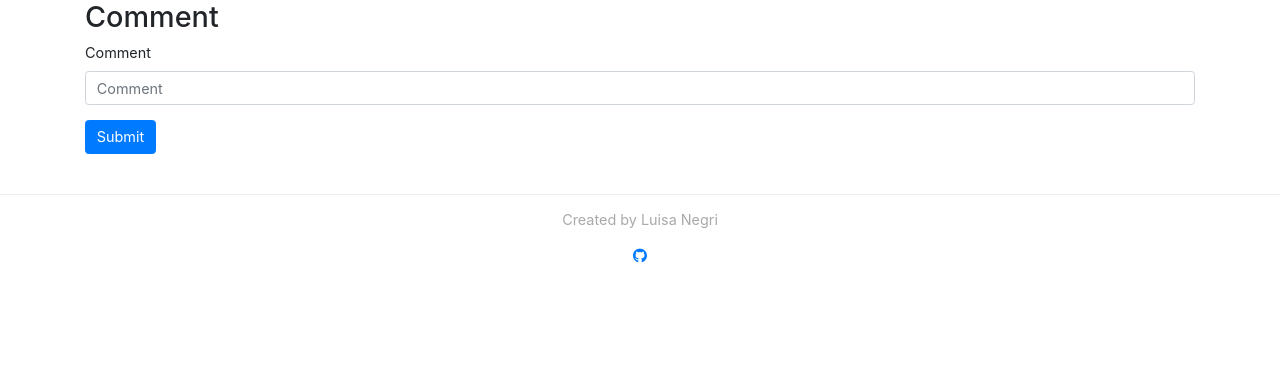
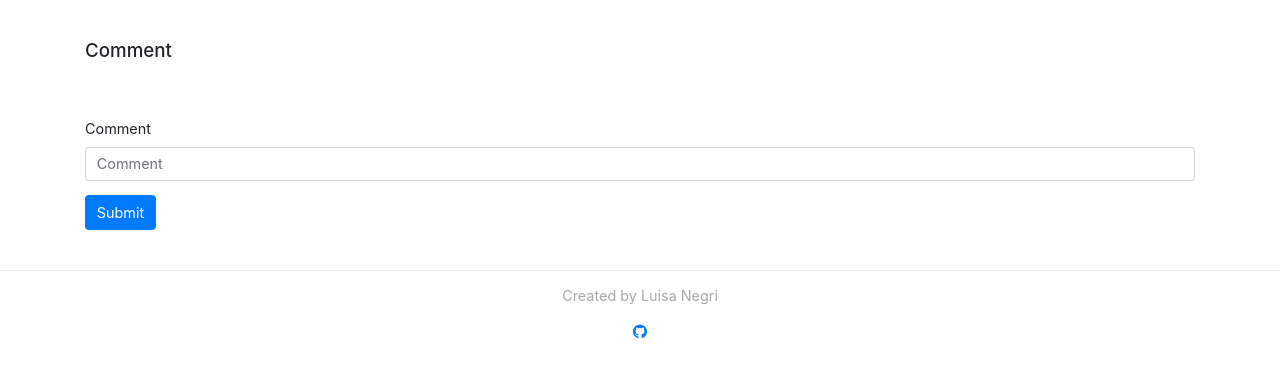
Before and after one commit to luisanegri/issue-tracker, a Django app: template issue/templates/commentform.html in a window 1280 px wide. Shown: the part 54-432 px from the top of the page. Run offline with Django 3.2, Linux system fonts and the light colour scheme; the template is opened without the code that fills it: values that come from a table or form of the project are taken from there, others are empty; some libraries are stand-ins or nearby versions.

Commit message:
added class to title

```diff
--- a/issue/templates/commentform.html
+++ b/issue/templates/commentform.html
@@ -3,7 +3,7 @@
 {% block content %}
 
 <div class="container">
-    <h2>Comment</h2>
+    <h2 class="page-title form-title">Comment</h2>
     <form method='POST' action="">
         {% csrf_token %}
         {% bootstrap_form form %}
--- a/issue/templates/issueform.html
+++ b/issue/templates/issueform.html
@@ -2,7 +2,7 @@
 {% load bootstrap4 %}
 {% block content %}
 <div class="container">
-    <h2 class="page-title">New Issue</h2>
+    <h2 class="page-title form-title">New Issue</h2>
     <form method='POST' action="">
         {% csrf_token %}
         {% bootstrap_form form %}
```
